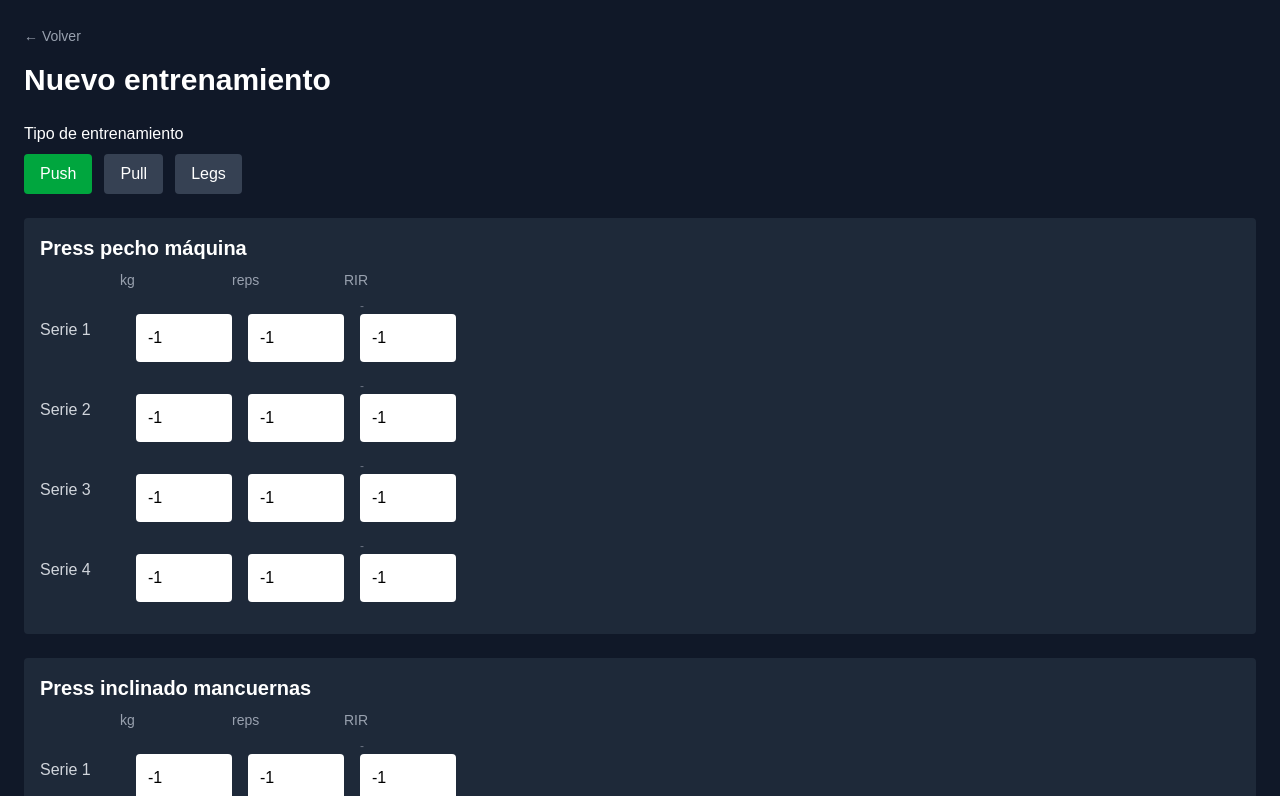
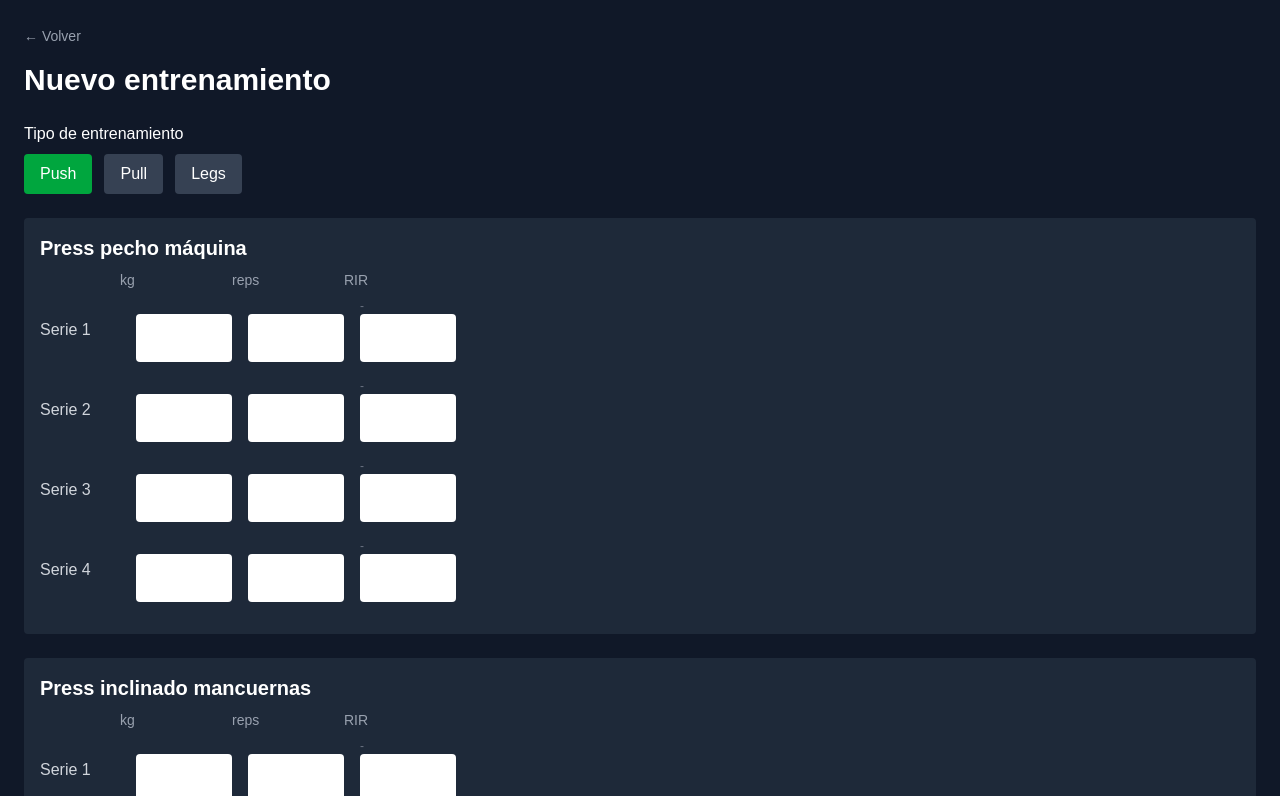
Before and after one commit to Deika79/repforge, a Next.js app: page /workout/new in a window 1280 px wide. Shown: the top 796 px of the page. Built offline with nearby package versions, Linux system fonts and the light colour scheme.

Commit message:
fix: new ghost value

```diff
--- a/app/workout/new/page.tsx
+++ b/app/workout/new/page.tsx
@@ -25,9 +25,9 @@ export default function NewWorkout() {
     template.forEach((ex) => {
 
       obj[ex.name] = Array.from({ length: ex.sets }, () => ({
-        weight: -1,
-        reps: -1,
-        rir: -1,
+        weight: 0,
+        reps: 0,
+        rir: 0,
       }))
 
     })
@@ -90,14 +90,12 @@ export default function NewWorkout() {
       })
     })
 
-    // guardar datos para pantalla final
     localStorage.setItem("lastVolume", volume.toString())
     localStorage.setItem("lastExercises", exercises.length.toString())
 
     setSaving(false)
     setSaved(true)
 
-    // ir a pantalla resumen
     setTimeout(() => {
       window.location.href = "/workout/complete"
     }, 800)
@@ -115,8 +113,6 @@ export default function NewWorkout() {
       <h1 className="text-3xl font-bold mb-6">
         Nuevo entrenamiento
       </h1>
-
-      {/* selector tipo */}
 
       <div className="mb-6">
 
@@ -155,8 +151,6 @@ export default function NewWorkout() {
 
       </div>
 
-      {/* ejercicios */}
-
       {template.map((ex) => (
 
         <ExerciseBlock
@@ -171,8 +165,6 @@ export default function NewWorkout() {
       <div className="mt-6 text-lg font-bold">
         Volumen total: {volume} kg
       </div>
-
-      {/* botón PRO */}
 
       <button
         onClick={saveWorkout}
--- a/components/ExerciseBlock.tsx
+++ b/components/ExerciseBlock.tsx
@@ -84,7 +84,7 @@ export default function ExerciseBlock({
                   name,
                   i,
                   "weight",
-                  e.target.value === "" ? 0 : Number(e.target.value)
+                  Number(e.target.value)
                 )
               }
               className="px-3 py-3 rounded bg-white text-black"
@@ -106,7 +106,7 @@ export default function ExerciseBlock({
                   name,
                   i,
                   "reps",
-                  e.target.value === "" ? 0 : Number(e.target.value)
+                  Number(e.target.value)
                 )
               }
               className="px-3 py-3 rounded bg-white text-black"
@@ -128,7 +128,7 @@ export default function ExerciseBlock({
                   name,
                   i,
                   "rir",
-                  e.target.value === "" ? 0 : Number(e.target.value)
+                  Number(e.target.value)
                 )
               }
               className="px-3 py-3 rounded bg-white text-black"
@@ -140,6 +140,5 @@ export default function ExerciseBlock({
       ))}
 
     </div>
-
   )
 }
```
